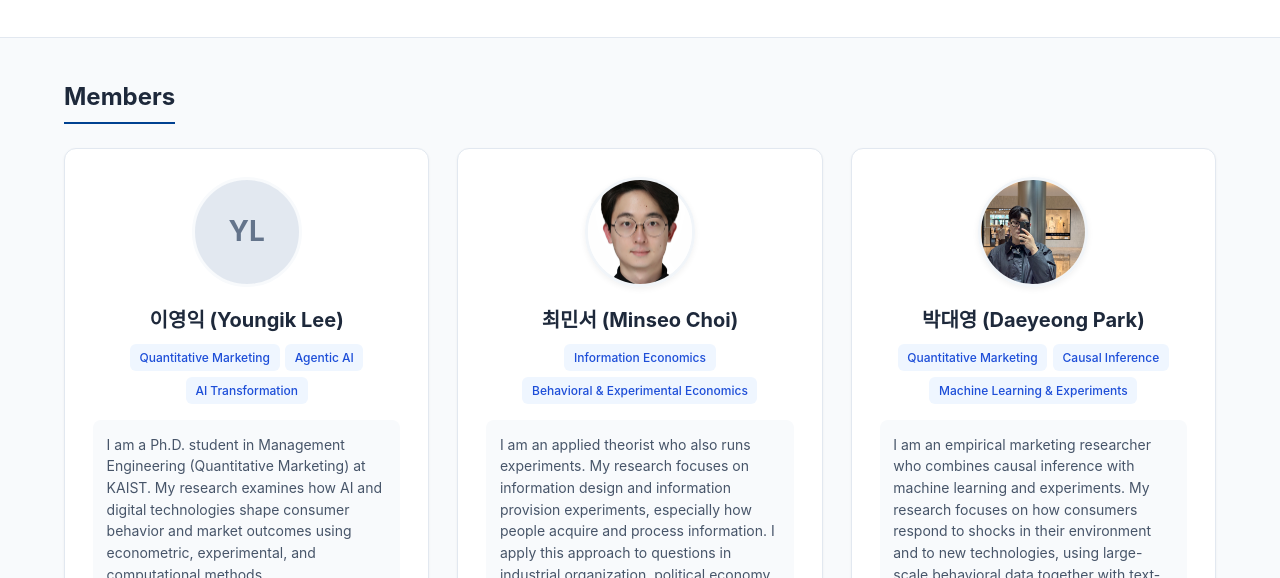
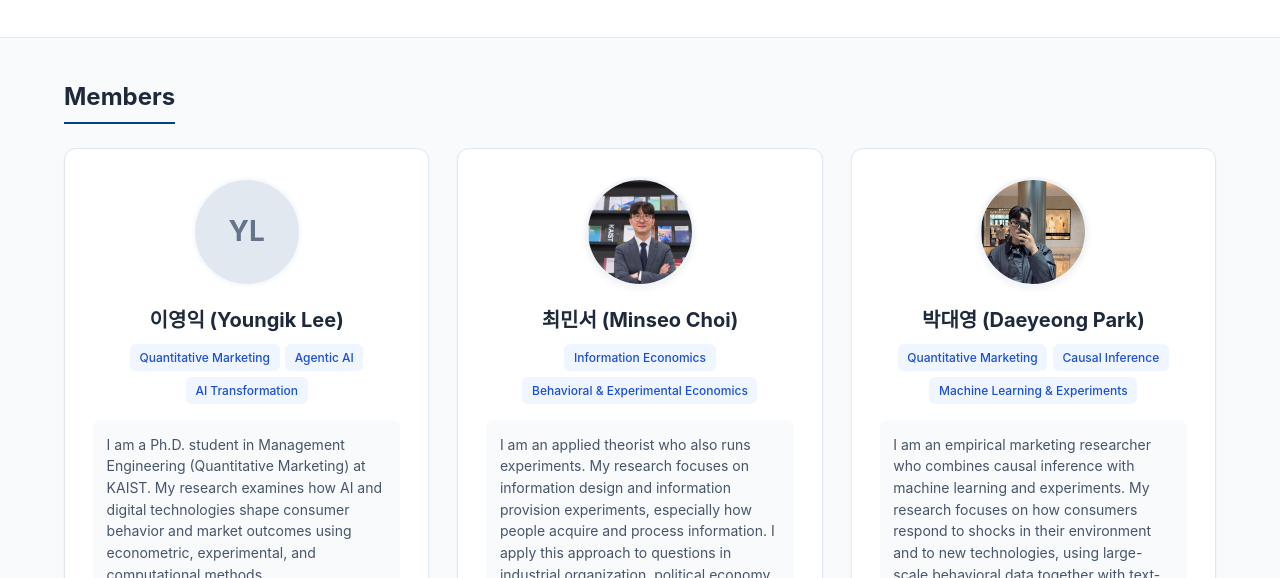
Before and after one commit to alstjqkqn/LTIB, a plain HTML site: page index.html in a window 1280 px wide. Shown: the part 222-800 px from the top of the page. Drawn offline with Linux system fonts and the light colour scheme.

Commit message:
Fix image filename for 최민서 avatar

```diff
--- a/index.html
+++ b/index.html
@@ -249,7 +249,7 @@
 
             <!-- 2. 최민서 -->
             <div class="member-card">
-                <img class="avatar" src="minseo.jpg" alt="최민서" onerror="this.src='https://ui-avatars.com/api/?name=Minseo+Choi&background=004191&color=fff&size=150'">
+                <img class="avatar" src="minseo.jpeg" alt="최민서" onerror="this.src='https://ui-avatars.com/api/?name=Minseo+Choi&background=004191&color=fff&size=150'">
                 <div class="name">최민서 (Minseo Choi)</div>
                 <div class="tags-container">
                     <span class="field-tag">Information Economics</span>
```
